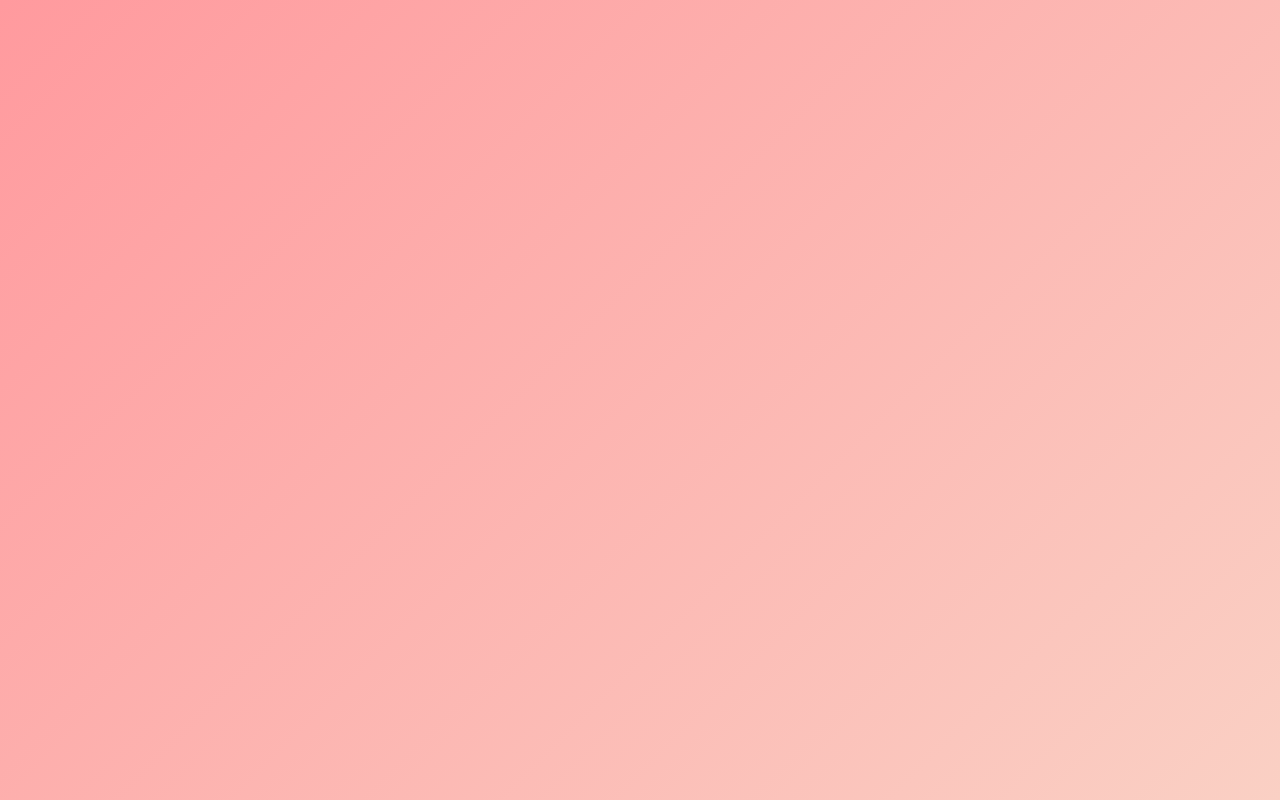
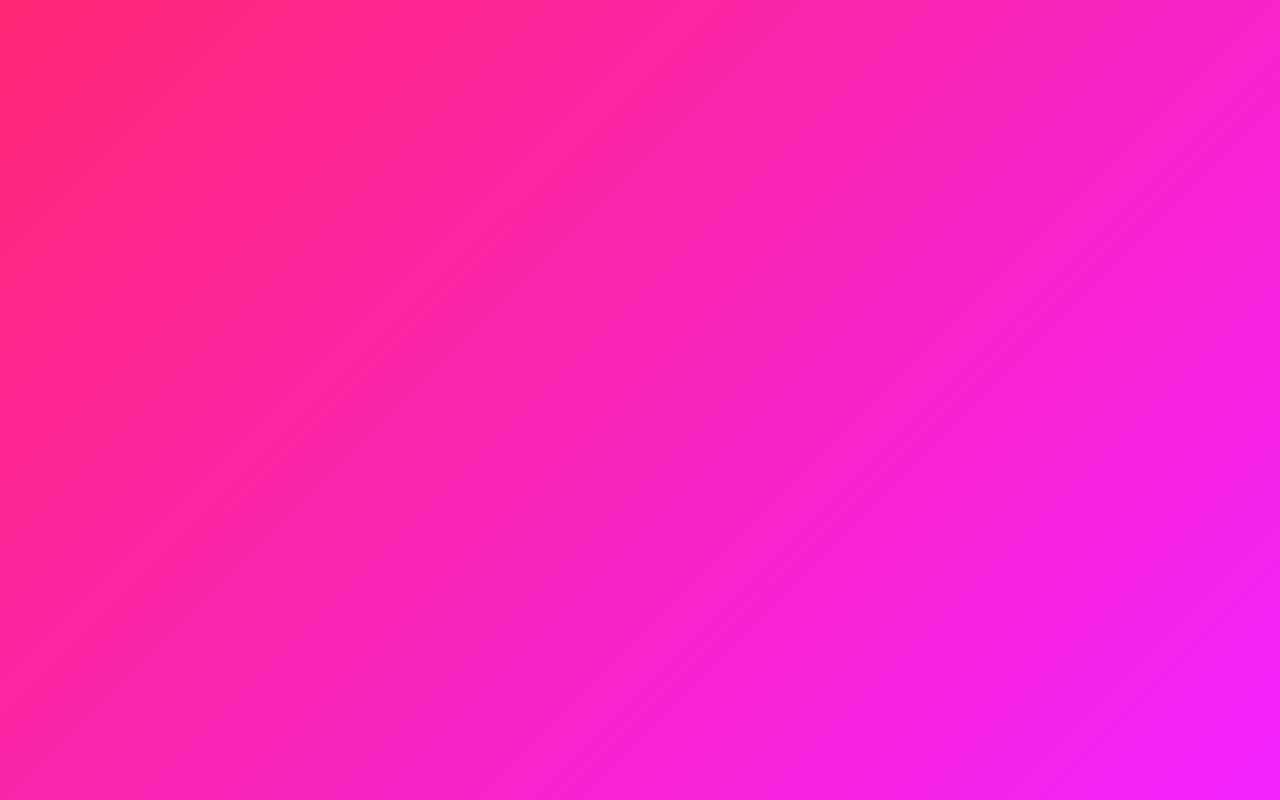
Before and after one commit to nschif/nschif.github.io, a plain HTML site: page index.html in a window 1280 px wide. Drawn offline with Linux system fonts and the light colour scheme.

Commit message:
Update index.html

```diff
--- a/index.html
+++ b/index.html
@@ -13,7 +13,7 @@
         }
 
         body {
-            background: linear-gradient(135deg, #ff9a9e, #fad0c4);
+            background: linear-gradient(135deg, #ff2975, #f222ff);
             height: 100vh;
             display: flex;
             justify-content: center;
```
